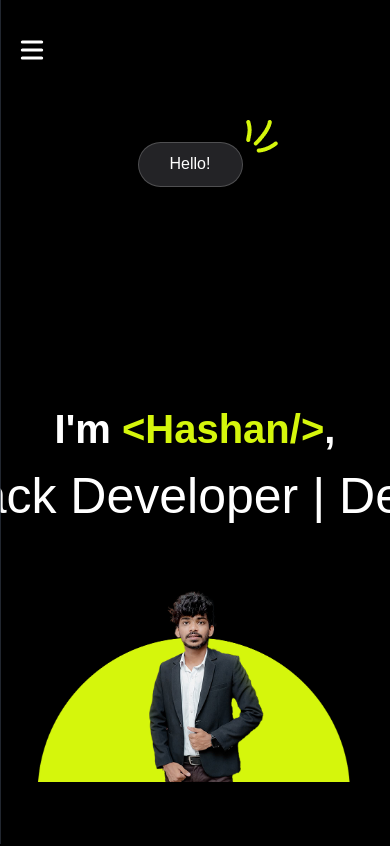
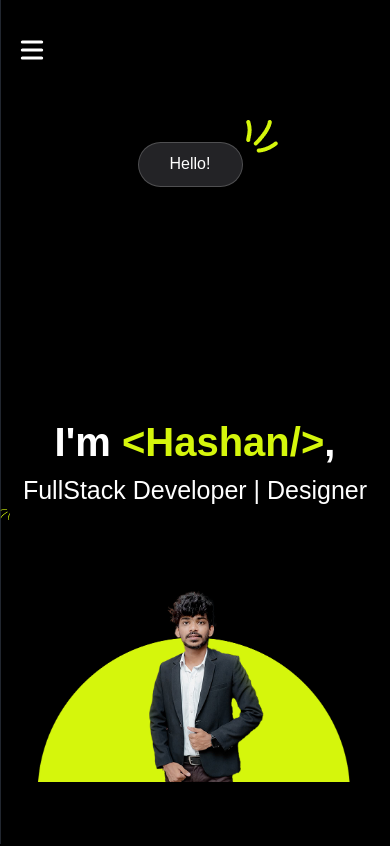
Before and after one commit to HashanTG/tharanga-portfolio, a React (Vite) app: page / in a window 390 px wide. Shown: the top 846 px of the page. Built offline with nearby package versions, Linux system fonts and the light colour scheme.

Commit message:
i add responsive classes for the project

```diff
--- a/src/components/hero.tsx
+++ b/src/components/hero.tsx
@@ -24,11 +24,7 @@ const HeroSection: React.FC = () => {
           Hello!
         </div>
 
-        <img
-          src={element1}
-          alt="element1"
-          className="ml-[3px] mb-[55px]"
-        />
+        <img src={element1} alt="element1" className="ml-[3px] mb-[55px]" />
       </div>
 
       <div className="absolute flex flex-col items-center mb-28">
@@ -36,11 +32,11 @@ const HeroSection: React.FC = () => {
           I&apos;m <span className="text-[#D5F60C]">&lt;Hashan/&gt;</span>
           ,<br />
         </h1>
-        <h1 className="text-white text-[50px]">
+        <h1 className="text-white text-[25px] md:text-[50px]">
           FullStack Developer | Designer
         </h1>
 
-        <div className="mr-210">
+        <div className="mr-95 md:mr-210">
           <img src={element2} alt="element2" />
         </div>
       </div>
```
